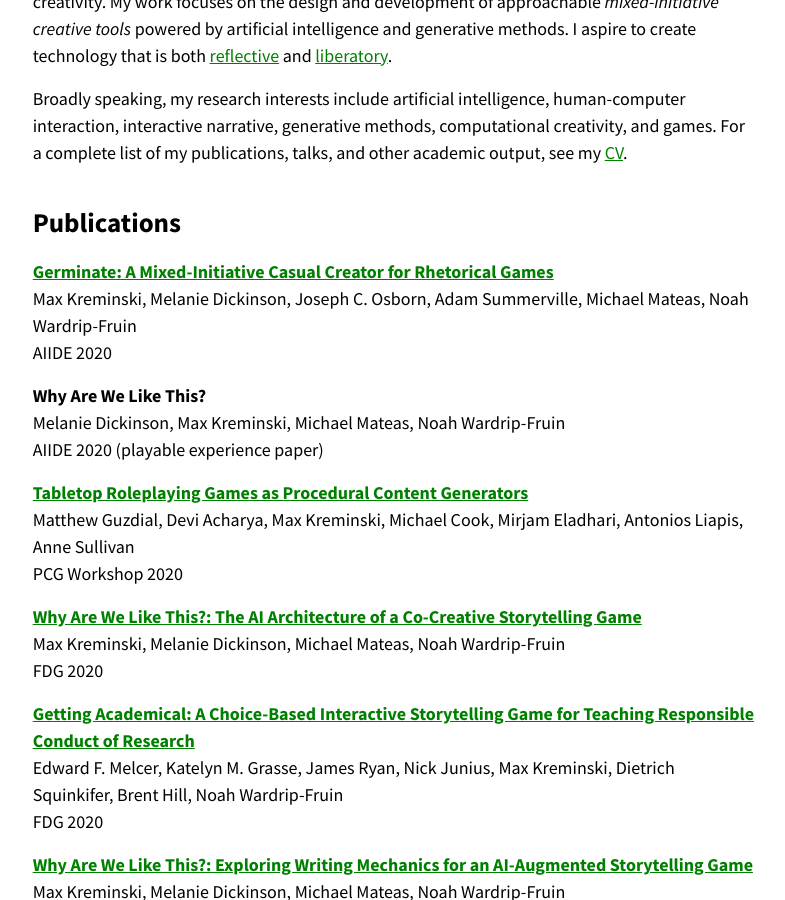
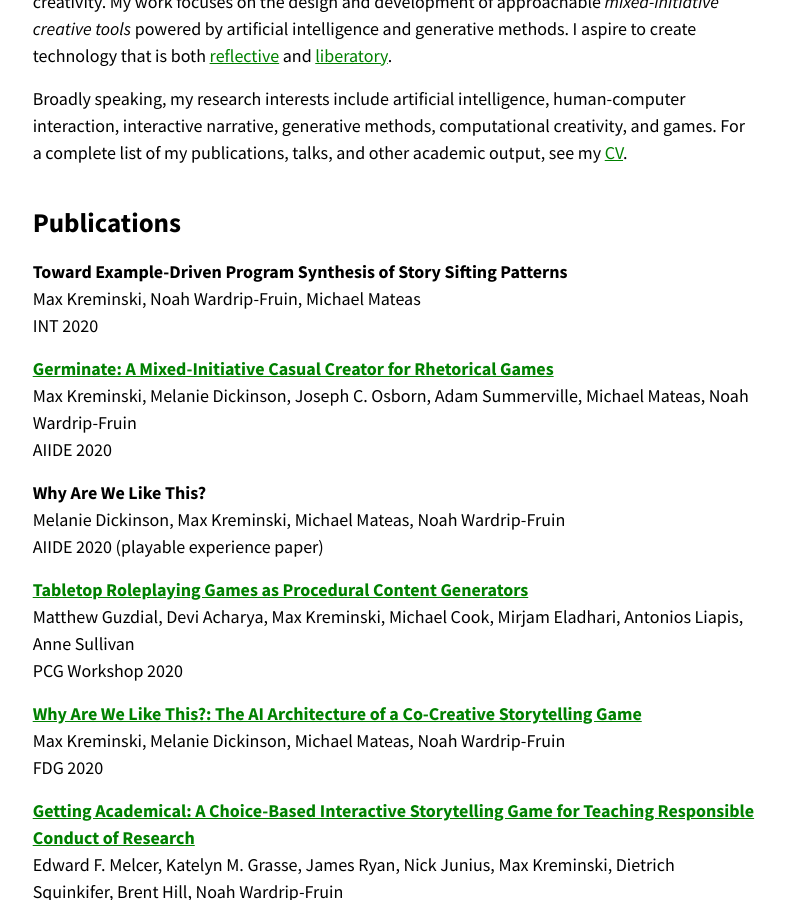
Before and after one commit to mkremins/mkremins.github.io, a Jekyll site: the page built from index.html, in a window 1280 px wide and 900 px high, scrolled down 467 px. Shown: the whole window, without its empty margins (245-1030 px from the left). Built offline with Jekyll 4.4.1, drawn with Linux system fonts in a browser that asks for light colours.

Commit message:
Add INT 2020 synthesis paper

```diff
--- a/_data/publications.json
+++ b/_data/publications.json
@@ -1,4 +1,13 @@
 [
+{
+  "title": "Toward Example-Driven Program Synthesis of Story Sifting Patterns",
+  "url": "",
+  "authors": ["Max Kreminski", "Noah Wardrip-Fruin", "Michael Mateas"],
+  "year": "2020",
+  "venue": "INT",
+  "venue_long": "AIIDE Workshop on Intelligent Narrative Technologies",
+  "pubtype": "workshop"
+},
 {
   "title": "Germinate: A Mixed-Initiative Casual Creator for Rhetorical Games",
   "url": "https://mkremins.github.io/publications/Germinate_AIIDE2020.pdf",
```
